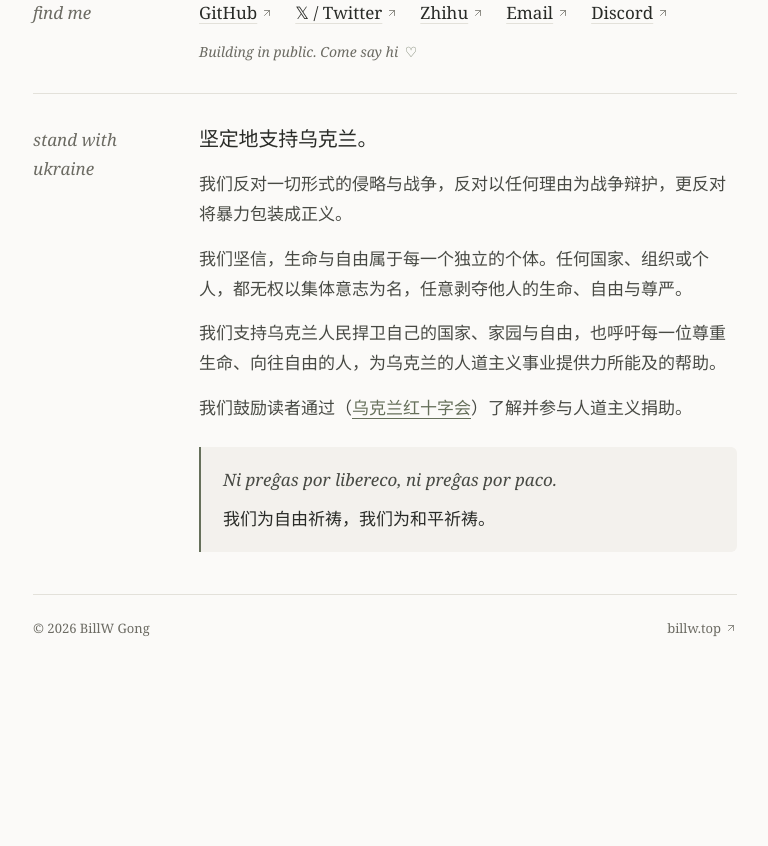
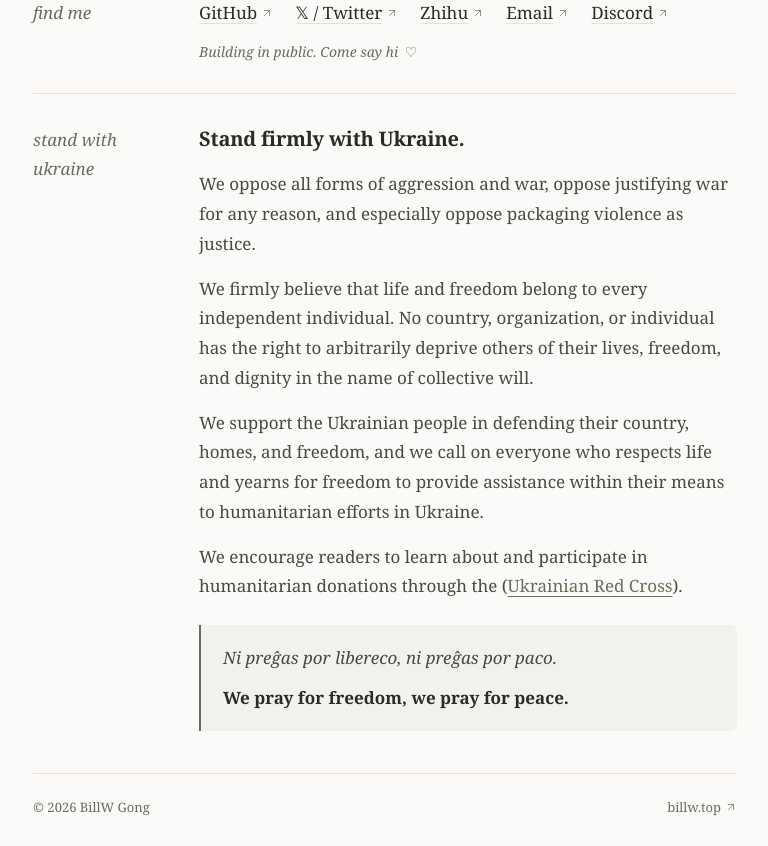
Before and after one commit to BillWGong/mypage, a Vue app: page / in a window 1280 px wide. Shown: the part 1700-2546 px from the top of the page, without its empty margins (255-1023 px from the left). Before the commit the page ends 2367 px from the top, so only its background shows below. Built offline with nearby package versions, Linux system fonts and the light colour scheme; a web font is replaced by a local one.

Commit message:
Translate 'Stand with Ukraine' section to English

```diff
--- a/src/App.vue
+++ b/src/App.vue
@@ -122,15 +122,15 @@ const projects = [
 
      <section class="section-row" aria-labelledby="statement-title">
   <h2 id="statement-title">stand with ukraine</h2>
-        <div class="statement" lang="zh-CN">
-          <p class="statement-lead">坚定地支持乌克兰。</p>
-          <p>我们反对一切形式的侵略与战争，反对以任何理由为战争辩护，更反对将暴力包装成正义。</p>
-          <p>我们坚信，生命与自由属于每一个独立的个体。任何国家、组织或个人，都无权以集体意志为名，任意剥夺他人的生命、自由与尊严。</p>
-          <p>我们支持乌克兰人民捍卫自己的国家、家园与自由，也呼吁每一位尊重生命、向往自由的人，为乌克兰的人道主义事业提供力所能及的帮助。</p>
-          <p>我们鼓励读者通过（<a href="https://redcross.org.ua/en/donate/">乌克兰红十字会</a>）了解并参与人道主义捐助。</p>
+  <div class="statement" lang="en">
+    <p class="statement-lead">Stand firmly with Ukraine.</p>
+    <p>We oppose all forms of aggression and war, oppose justifying war for any reason, and especially oppose packaging violence as justice.</p>
+    <p>We firmly believe that life and freedom belong to every independent individual. No country, organization, or individual has the right to arbitrarily deprive others of their lives, freedom, and dignity in the name of collective will.</p>
+    <p>We support the Ukrainian people in defending their country, homes, and freedom, and we call on everyone who respects life and yearns for freedom to provide assistance within their means to humanitarian efforts in Ukraine.</p>
+    <p>We encourage readers to learn about and participate in humanitarian donations through the (<a href="https://redcross.org.ua/en/donate/">Ukrainian Red Cross</a>).</p>
     <blockquote class="statement-prayer">
-            <p>Ni preĝas por libereco, ni preĝas por paco.</p>
-            <p>我们为自由祈祷，我们为和平祈祷。</p>
+      <p lang="eo">Ni preĝas por libereco, ni preĝas por paco.</p>
+      <p>We pray for freedom, we pray for peace.</p>
     </blockquote>
   </div>
 </section>
```
Lines whose indentation alone changed are shown as unchanged.
